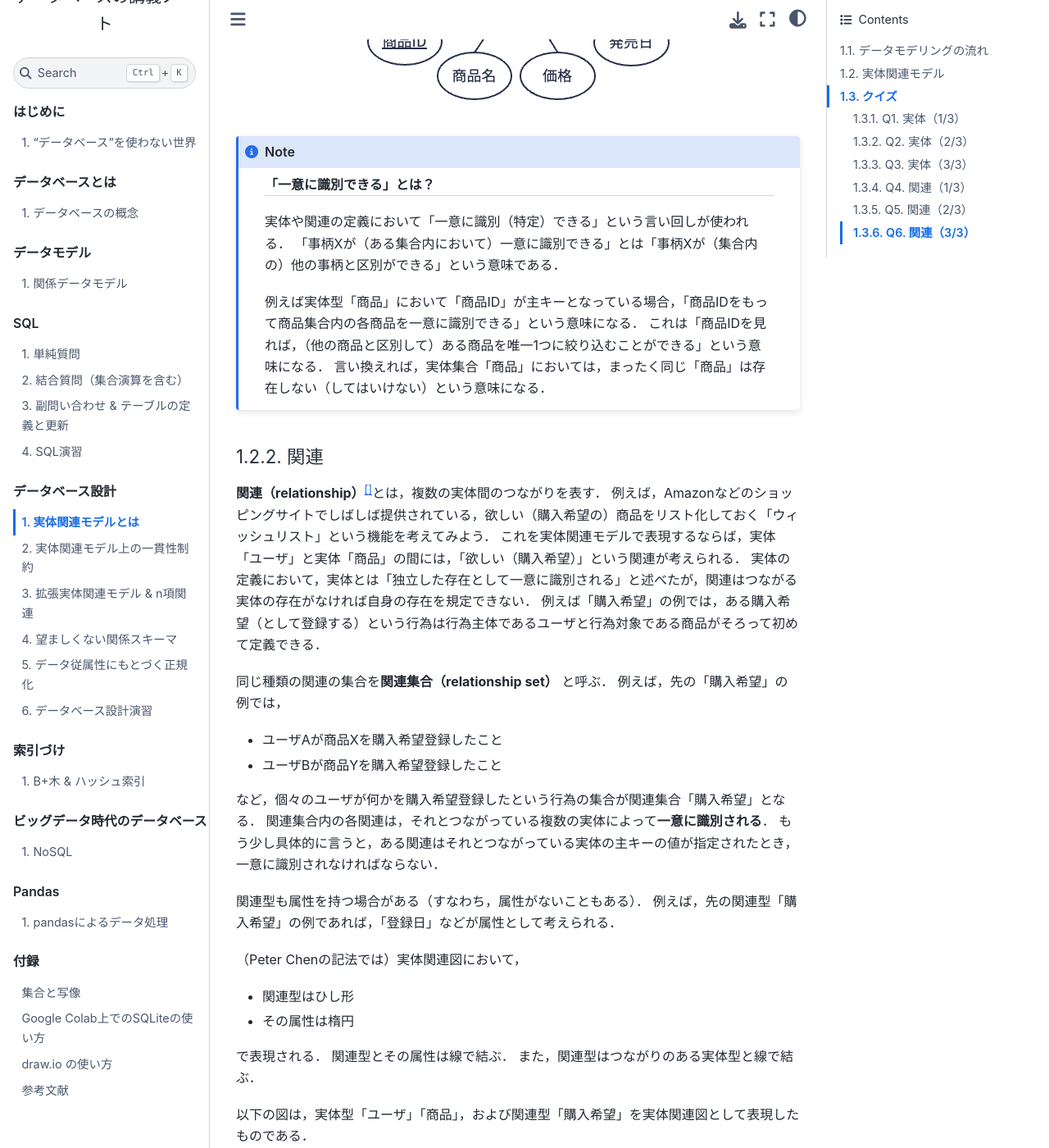
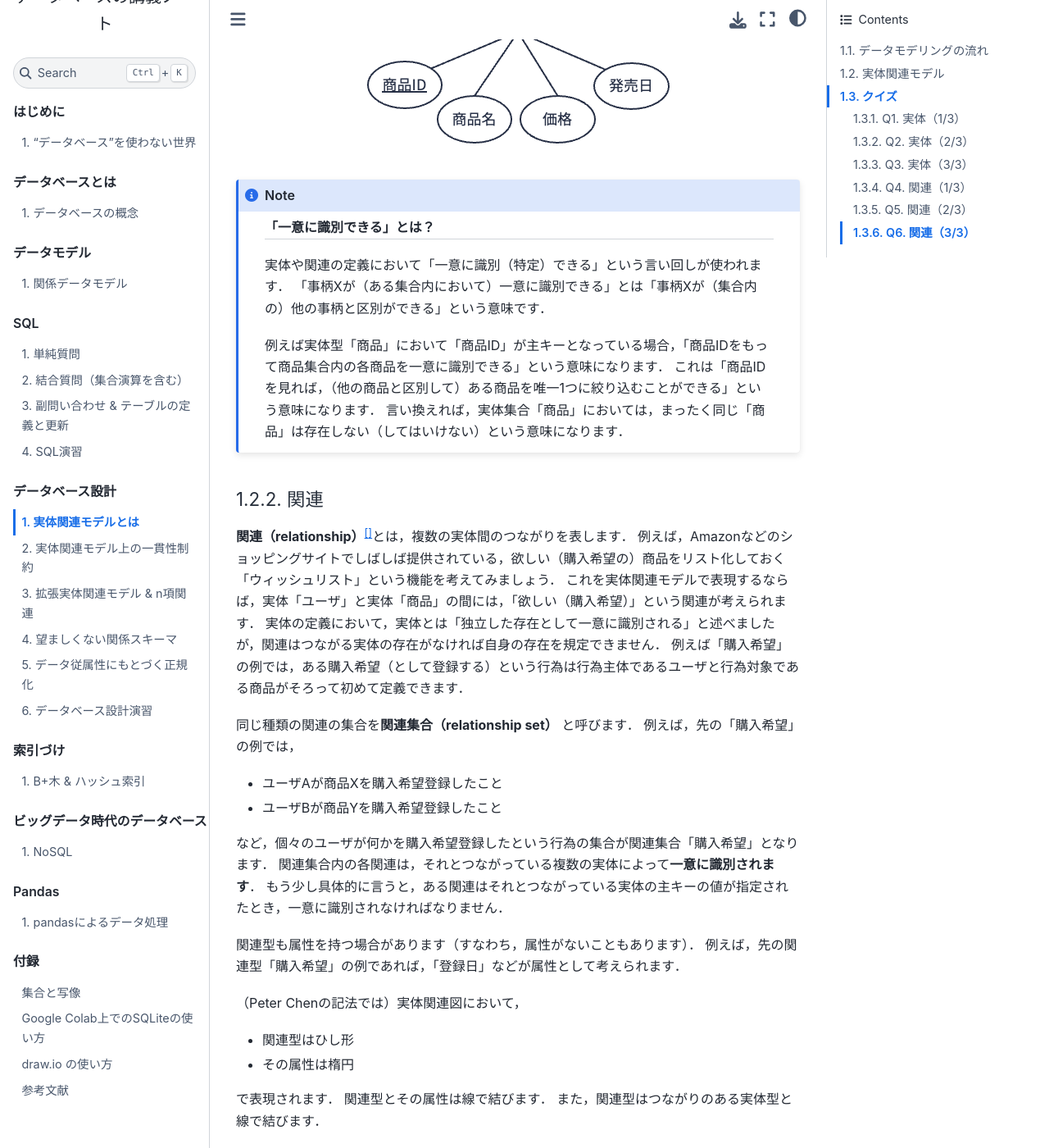
Before and after one commit to hontolab-courses/database-lecturenote, a Jupyter Book: the page built from content/er-model/01.md, in a window 1280 px wide and 1400 px high, scrolled down 2664 px. Shown: the whole window at 82% size. Built offline with Jupyter Book 1.0.4 settings and Sphinx 7.4.7 and the Sphinx Book theme 1.1.4, drawn with Linux system fonts in a browser that asks for light colours; some of the changed text lies outside the part shown.

Commit message:
実体関連モデル

````diff
--- a/content/er-model/01.md
+++ b/content/er-model/01.md
@@ -1,55 +1,55 @@
 # 実体関連モデルとは
 
 ## データモデリングの流れ
-関係データベースを設計するにあたり，いきなり完全無欠な複数の関係表（テーブル）を設計することは難しい．
-これまでの解説で扱ってきたテーブルは高々数個であった．
-しかし，実際のデータ管理の現場ではテーブル数が数十，数百になることはめずらしくない．
+関係データベースを設計するにあたり，いきなり完全無欠な複数の関係表（テーブル）を設計することは難しいです．
+これまでの解説で扱ってきたテーブルは高々数個でした．
+しかし，実際のデータ管理の現場ではテーブル数が数十，数百になることはめずらしくありません．
 そのため，どれほど経験があるデータエンジニアであっても
 - 冗長なデータがない
 - 一貫性制約の保持が容易である
 
-関係データベースを設計するには，対象とする事象やその中に存在するルールに対する理解を深めた上で，体系的にデータモデルを構築する必要がある．
+関係データベースを設計するには，対象とする事象やその中に存在するルールに対する理解を深めた上で，体系的にデータモデルを構築する必要があります．
 
-以下の図に示すように，一般にデータモデリングは概念モデリング，論理モデリングの順で行われる．
+以下の図に示すように，一般にデータモデリングは概念モデリング，論理モデリングの順で行われます．
 
 ![モデリング手順](fig/model-transform.png "モデリング手順")
 
 
-**概念モデリング**は，最終的にどのようなデータベース技術を利用するかに関係なく，扱おうとするデータ対象がどのようなものであるか（どのような意味を持つか）を記述する手続きである．
-概念モデリングにおいては，しばしば実体関連モデルが用いられる．
+**概念モデリング**は，最終的にどのようなデータベース技術を利用するかに関係なく，扱おうとするデータ対象がどのようなものであるか（どのような意味を持つか）を記述する手続きです．
+概念モデリングにおいては，しばしば実体関連モデルが用いられます．
 
-**論理モデリング**の過程では，概念モデリングで設計された概念モデルをデータベース管理システムが扱えるよう変換する．
-例えば，データベース管理システムが関係データベース管理システムであれば，あらかじめ設計された概念モデルを関係データモデルに変換する．
+**論理モデリング**の過程では，概念モデリングで設計された概念モデルをデータベース管理システムが扱えるよう変換します．
+例えば，データベース管理システムが関係データベース管理システムであれば，あらかじめ設計された概念モデルを関係データモデルに変換します．
 
-以降では，代表的な概念モデルである実体関連モデルを解説した後，実体関連モデルを関係データモデルに変換する方法について述べる．
+以降では，代表的な概念モデルである実体関連モデルを解説した後，実体関連モデルを関係データモデルに変換する方法について述べます．
 
 
 ```{note}
 ### データモデリングは難しい!?
-本講を含め，「データベース設計」のシリーズで学ぶ概念はそれほど多くない．
-しかしながら，実際にデータベース設計ができるようになるには時間がかかる．
-設計は知識よりも経験がものを言うからである．
+本講を含め，「データベース設計」のシリーズで学ぶ概念はそれほど多くありません．
+しかしながら，実際にデータベース設計ができるようになるには時間がかかります．
+設計は知識よりも経験がものを言うからです．
 
-本講で学ぶ実体関連モデルも学習内容は多くない．
-内容も一見すると大したことがないように見える．
-しかし，初心者がいざ実体関連モデルを作ろうとすると，何をどうすればよいのか困ることだろう．
-モデルを作ってみても，それが正しいものか不安になるだろう．
+本講で学ぶ実体関連モデルも学習内容は多くありません．
+内容も一見すると大したことがないように見えます．
+しかし，初心者がいざ実体関連モデルを作ろうとすると，何をどうすればよいのか困ることでしょう．
+モデルを作ってみても，それが正しいものか不安になるでしょう．
 
-データモデリングを含め，抽象的な思考はとにかく「やってみては間違えるを繰り返す」しかない．
+データモデリングを含め，抽象的な思考はとにかく「やってみては間違えるを繰り返す」しかありません．
 ```
 
 
 ## 実体関連モデル
-**実体関連モデル（entity-relationship model; ERモデル）** は，[Peter Chen](https://ja.wikipedia.org/wiki/%E3%83%94%E3%83%BC%E3%82%BF%E3%83%BC%E3%83%BB%E3%83%81%E3%82%A7%E3%83%B3)により提唱された概念モデリング用のデータモデルである．
-実体関連モデルでは，実世界のデータのすべてを「実体」と「関連」の2種類で分類・記述する．
-実体関連モデルを図として表現したものを**実体関連図（entity-relationship diagram; ER図）** と呼ぶ．
+**実体関連モデル（entity-relationship model; ERモデル）** は，[Peter Chen](https://ja.wikipedia.org/wiki/%E3%83%94%E3%83%BC%E3%82%BF%E3%83%BC%E3%83%BB%E3%83%81%E3%82%A7%E3%83%B3)により提唱された概念モデリング用のデータモデルです．
+実体関連モデルでは，実世界のデータのすべてを「実体」と「関連」の2種類で分類・記述します．
+実体関連モデルを図として表現したものを**実体関連図（entity-relationship diagram; ER図）** と呼びます．
 
-実体関連モデルおよび実体関連図には様々な記法・拡張が存在するが，本講義ではPeter Chenの記法に従い説明を行う．
+実体関連モデルおよび実体関連図には様々な記法・拡張が存在しますが，本講義ではPeter Chenの記法に従い説明を行います．
 
 
 ### 実体
-**実体（entity）** とは，データ対象をモデル化しようとしたときに，独立した存在として一意に識別可能な物体や事象である．
-例えば，ショッピングサイトで取り扱う商品や購買記録をデータベースで管理することを考えよう．
+**実体（entity）** とは，データ対象をモデル化しようとしたときに，独立した存在として一意に識別可能な物体や事象です．
+例えば，ショッピングサイトで取り扱う商品や購買記録をデータベースで管理することを考えましょう．
 そこに登場する（であろう）個々の
 - ユーザ
 - 商品
@@ -57,125 +57,120 @@
 - 商品レビュー
 - （ショッピングサイトにおける）カート
 
-などは実体と見なすことができる．
-なお，商品レビューやカートは物理的に存在するものではないが，概念的には独立した存在として識別可能な事象であるため実体となりえる．
+などは実体と見なすことができます．
+なお，商品レビューやカートは物理的に存在するものではありませんが，概念的には独立した存在として識別可能な事象であるため実体となりえます．
 
-同じ種類の実体の集合を**実体集合**と呼ぶ．
-実体集合と実体は「集合とその要素（インスタンス）」の関係になる．
-例えば，実体集合「商品」の要素としては，「はーいお茶」「午前の紅茶」「健康麦茶」などが考えられる．
+同じ種類の実体の集合を**実体集合**と呼びます．
+実体集合と実体は「集合とその要素（インスタンス）」の関係になります．
+例えば，実体集合「商品」の要素としては，「はーいお茶」「午前の紅茶」「健康麦茶」などが考えられます．
 
-実体集合の属性や一貫性制約を定めたものを**実体型（entity type）** と呼ぶ．
-実体型は必ず1つ以上の**属性（attribute）** を持つ．
-属性とは実体を特徴づける性質を表すものである．
-例えば，実体集合「商品」の属性としては「商品ID」「商品名」「価格」「発売日」などがあげられる．
+実体集合の属性や一貫性制約を定めたものを**実体型（entity type）** と呼びます．
+実体型は必ず1つ以上の**属性（attribute）** を持ちます．
+属性とは実体を特徴づける性質を表すものです．
+例えば，実体集合「商品」の属性としては「商品ID」「商品名」「価格」「発売日」などがあげられます．
 
-関係データモデルと同様，実体集合の実体（要素）を一意に識別（特定）するための極小な属性集合を**キー** と呼ぶ．
-キーのうち，管理上最適と考えられるものを**主キー** と呼ぶ．
-実体型は必ず主キーをもつ．
+関係データモデルと同様，実体集合の実体（要素）を一意に識別（特定）するための極小な属性集合を**キー** と呼びます．
+キーのうち，管理上最適と考えられるものを**主キー** と呼びます．
+実体型は必ず主キーを持ちます．
 
 （Peter Chenの記法では）実体関連図において，
 - 実体型は矩形
 - 属性は楕円
 
-で表現される．
-なお，主キーとなる属性には**下線を引く**．
-実体型とその属性は線で結ぶ．
+で表現されます．
+なお，主キーとなる属性には**下線を引きます**．
+実体型とその属性は線で結びます．
 
-下の図は，実体型「商品」を実体関連図として表現したものである（[★Quiz1★](#er-model1-q1)，[★Quiz2★](#er-model1-q2)，[★Quiz3★](#er-model1-q3)）．
+下の図は，実体型「商品」を実体関連図として表現したものです（[★Quiz1★](#er-model1-q1)，[★Quiz2★](#er-model1-q2)，[★Quiz3★](#er-model1-q3)）．
 
 ![実体-商品](fig/product-entity.png "実体-商品")
 
 
 ```{note}
 ### 「一意に識別できる」とは？
-実体や関連の定義において「一意に識別（特定）できる」という言い回しが使われる．
-「事柄Xが（ある集合内において）一意に識別できる」とは「事柄Xが（集合内の）他の事柄と区別ができる」という意味である．
+実体や関連の定義において「一意に識別（特定）できる」という言い回しが使われます．
+「事柄Xが（ある集合内において）一意に識別できる」とは「事柄Xが（集合内の）他の事柄と区別ができる」という意味です．
 
-例えば実体型「商品」において「商品ID」が主キーとなっている場合，「商品IDをもって商品集合内の各商品を一意に識別できる」という意味になる．
-これは「商品IDを見れば，（他の商品と区別して）ある商品を唯一1つに絞り込むことができる」という意味になる．
-言い換えれば，実体集合「商品」においては，まったく同じ「商品」は存在しない（してはいけない）という意味になる．
+例えば実体型「商品」において「商品ID」が主キーとなっている場合，「商品IDをもって商品集合内の各商品を一意に識別できる」という意味になります．
+これは「商品IDを見れば，（他の商品と区別して）ある商品を唯一1つに絞り込むことができる」という意味になります．
+言い換えれば，実体集合「商品」においては，まったく同じ「商品」は存在しない（してはいけない）という意味になります．
 ```
 
 
 ### 関連
-**関連（relationship）**[^関連]とは，複数の実体間のつながりを表す．
-例えば，Amazonなどのショッピングサイトでしばしば提供されている，欲しい（購入希望の）商品をリスト化しておく「ウィッシュリスト」という機能を考えてみよう．
-これを実体関連モデルで表現するならば，実体「ユーザ」と実体「商品」の間には，「欲しい（購入希望）」という関連が考えられる．
-実体の定義において，実体とは「独立した存在として一意に識別される」と述べたが，関連はつながる実体の存在がなければ自身の存在を規定できない．
-例えば「購入希望」の例では，ある購入希望（として登録する）という行為は行為主体であるユーザと行為対象である商品がそろって初めて定義できる．
+**関連（relationship）**[^関連]とは，複数の実体間のつながりを表します．
+例えば，Amazonなどのショッピングサイトでしばしば提供されている，欲しい（購入希望の）商品をリスト化しておく「ウィッシュリスト」という機能を考えてみましょう．
+これを実体関連モデルで表現するならば，実体「ユーザ」と実体「商品」の間には，「欲しい（購入希望）」という関連が考えられます．
+実体の定義において，実体とは「独立した存在として一意に識別される」と述べましたが，関連はつながる実体の存在がなければ自身の存在を規定できません．
+例えば「購入希望」の例では，ある購入希望（として登録する）という行為は行為主体であるユーザと行為対象である商品がそろって初めて定義できます．
 
-同じ種類の関連の集合を**関連集合（relationship set）** と呼ぶ．
+同じ種類の関連の集合を**関連集合（relationship set）** と呼びます．
 例えば，先の「購入希望」の例では，
 - ユーザAが商品Xを購入希望登録したこと
 - ユーザBが商品Yを購入希望登録したこと
 
-など，個々のユーザが何かを購入希望登録したという行為の集合が関連集合「購入希望」となる．
-関連集合内の各関連は，それとつながっている複数の実体によって**一意に識別される**．
-もう少し具体的に言うと，ある関連はそれとつながっている実体の主キーの値が指定されたとき，一意に識別されなければならない．
+など，個々のユーザが何かを購入希望登録したという行為の集合が関連集合「購入希望」となります．
+関連集合内の各関連は，それとつながっている複数の実体によって**一意に識別されます**．
+もう少し具体的に言うと，ある関連はそれとつながっている実体の主キーの値が指定されたとき，一意に識別されなければなりません．
 
-関連型も属性を持つ場合がある（すなわち，属性がないこともある）．
-例えば，先の関連型「購入希望」の例であれば，「登録日」などが属性として考えられる．
+関連型も属性を持つ場合があります（すなわち，属性がないこともあります）．
+例えば，先の関連型「購入希望」の例であれば，「登録日」などが属性として考えられます．
 
 （Peter Chenの記法では）実体関連図において，
 - 関連型はひし形
 - その属性は楕円
 
-で表現される．
-関連型とその属性は線で結ぶ．
-また，関連型はつながりのある実体型と線で結ぶ．
+で表現されます．
+関連型とその属性は線で結びます．
+また，関連型はつながりのある実体型と線で結びます．
 
-以下の図は，実体型「ユーザ」「商品」，および関連型「購入希望」を実体関連図として表現したものである．
+以下の図は，実体型「ユーザ」「商品」，および関連型「購入希望」を実体関連図として表現したものです．
 
 ![関連-欲しい](fig/wishlist-relationship.png "関連-欲しい")
 
 
-[^関連]: 「関連」と「関係」は混同しやすいが異なる概念なので注意すること．「関連（relationship）」は実体関連モデルにおける概念で，複数の実体間のつながりを表す．一方，「関係（relation）」は数学や関係データベース上の概念で，集合の直積の部分集合を意味する．
+[^関連]: 「関連」と「関係」は混同しやすいですが異なる概念なので注意してください．「関連（relationship）」は実体関連モデルにおける概念で，複数の実体間のつながりを表します．一方，「関係（relation）」は数学や関係データベース上の概念で，集合の直積の部分集合を意味します．
 
 
-以下の図は，上の実体関連図に示したモデルの実体および関連（つまり実体集合および関連集合の要素）の例を図示したものである．
-スペースの都合上，実体および関連が持つ属性のうち，主キーの値のみを図示している．
-関連「購入希望」の下に書かれた値は，各関連につながる実体の主キーの値のペアである（[★Quiz4★](#er-model1-q4)，[★Quiz5★](#er-model1-q5)）．
+以下の図は，上の実体関連図に示したモデルの実体および関連（つまり実体集合および関連集合の要素）の例を図示したものです．
+スペースの都合上，実体および関連が持つ属性のうち，主キーの値のみを図示しています．
+関連「購入希望」の下に書かれた値は，各関連につながる実体の主キーの値のペアです（[★Quiz4★](#er-model1-q4)，[★Quiz5★](#er-model1-q5)）．
 
 ![ERモデル要素例](fig/er-model-elements.png "ERモデル要素例")
 
 
-[^関連]: 関係データベースの話題において，関係と関連を混同しがちである．
-関係（relation）は関係データモデル上の用語で，直積集合の部分集合（タプル集合）を意味する．
-関連は実体関連モデル上の用語である．
-
-
 ### 役割の明示
-ある大学ではデータベースを用いた学生情報の管理を検討しているとしよう．
+ある大学ではデータベースを用いた学生情報の管理を検討しているとしましょう．
 さて，この大学ではどの学生も
 - 自分の面倒を見てくれる「先輩」学生
 - 面倒を見てあげる必要のある「後輩」学生
 
-が割り当てられているとしよう．
-このような状況を実体関連モデルで表現したい．
+が割り当てられているとしましょう．
+このような状況を実体関連モデルで表現したいです．
 
 与えられた条件をふまえて
 - 実体型として「先輩学生」と「後輩学生」，
 - 先輩学生と後輩学生とのつながりを表す関連型として「世話」
 
-を定義したとしよう．
-この定義に従ってデータを管理しようとすると，面倒なことが起きる．
-例えば，学生`山畑滝子`さんには`川澄桜子`さんという先輩と`田辺通`さんという後輩がいたとしよう．
-この状況を先に定義した実体関連モデルで考えてみると，以下の図のように`山畑滝子`という唯一無二の実体が実体集合「先輩学生」と実体集合「後輩学生」のそれぞれの要素に現れてしまう．
-検討しているデータベースでは学生情報を管理したいので，2つの実体集合に同じ情報が二重に登場するのはよろしくない．
-学生は実体型「学生」だけで表現するのが望ましい．
-先の実体関連モデリングは適切ではなかったのである．
+を定義したとしましょう．
+この定義に従ってデータを管理しようとすると，面倒なことが起きます．
+例えば，学生`山畑滝子`さんには`川澄桜子`さんという先輩と`田辺通`さんという後輩がいたとしましょう．
+この状況を先に定義した実体関連モデルで考えてみると，以下の図のように`山畑滝子`という唯一無二の実体が実体集合「先輩学生」と実体集合「後輩学生」のそれぞれの要素に現れてしまいます．
+検討しているデータベースでは学生情報を管理したいので，2つの実体集合に同じ情報が二重に登場するのはよろしくありません．
+学生は実体型「学生」だけで表現するのが望ましいです．
+先の実体関連モデリングは適切ではありませんでした．
 
 ![役割づけなしモデル](fig/er-model-without-role.png "役割づけなしモデル")
 
 
-実体型「学生」とその他の関連型のみで学生間の先輩後輩関係を表現できないだろうか．
+実体型「学生」とその他の関連型のみで学生間の先輩後輩関係を表現できないでしょうか．
 これを実現するには，以下の実体関連図のように，実体型「学生」と関連「世話」の間に
 - 先輩関係を表す直線
 - 後輩関係を表す直線
 
-を別々に引き，直線が意味する**役割**を明示すればよい（つまり2本の線を引く）．
-このようにすることで，学生の概念を実体型「学生」だけに集約ができ，かつ先輩後輩の関係を表現できる．
-今回の例のように，同一の実体型間に関連型が存在するケースでは，枝の上に役割を明示することで対応する（[★Quiz6★](#er-model1-q6)）．
+を別々に引き，直線が意味する**役割**を明示すればよいです（つまり2本の線を引きます）．
+このようにすることで，学生の概念を実体型「学生」だけに集約ができ，かつ先輩後輩の関係を表現できます．
+今回の例のように，同一の実体型間に関連型が存在するケースでは，枝の上に役割を明示することで対応します（[★Quiz6★](#er-model1-q6)）．
 
 
 ![役割づけありモデル](fig/er-model-with-role.png "役割づけありモデル")
@@ -183,8 +178,8 @@
 
 ```{note}
 ### 実体，関連，属性を見分ける経験則
-何を実体として何を関連として見なすか，どれを属性として見なすか，迷うことがあるだろう．
-実体関連モデルを提唱したPeter Chenは自身が発表した論文["English, Chinese and ER diagrams"](https://bit.csc.lsu.edu/~chen/pdf/ER_C.pdf)において，以下のような経験則を提案した．
+何を実体として何を関連として見なすか，どれを属性として見なすか，迷うことがあるでしょう．
+実体関連モデルを提唱したPeter Chenは自身が発表した論文[\"English, Chinese and ER diagrams\"](https://bit.csc.lsu.edu/~chen/pdf/ER_C.pdf)において，以下のような経験則を提案しました．
 
 - 普通名詞: 実体型
 - 固有名詞: 実体
@@ -193,19 +188,19 @@
 - 形容詞: 実体の属性
 - 副詞: 関連の属性
 
-以上の経験則は当てはまらないこともあるが，目安にはなるので初学者は参考するとよい．
+以上の経験則は当てはまらないこともありますが，目安にはなるので初学者は参考にするとよいでしょう．
 ```
 
 ---
 
 ## クイズ
 
-[Apple Music](https://music.apple.com/)や[Spotify](https://open.spotify.com/)，[LINE MUSIC](https://music.line.me/about/)などのサブスクリプション型音楽ストリーミングサービスでは，月額や年額でサービス使用料を支払うことで，好きなアーティストの好きな楽曲を好きなだけ聴くことができる．
-ユーザは「プレイリスト」と呼ばれる，あるテーマをもとに楽曲を集めたリストを作成・公開することができる．
-また，ユーザは別のユーザをフォローし，そのユーザが新しいプレイリストを作成すると通知を受け取ることができる．
+[Apple Music](https://music.apple.com/)や[Spotify](https://open.spotify.com/)，[LINE MUSIC](https://music.line.me/about/)などのサブスクリプション型音楽ストリーミングサービスでは，月額や年額でサービス使用料を支払うことで，好きなアーティストの好きな楽曲を好きなだけ聴くことができます．
+ユーザは「プレイリスト」と呼ばれる，あるテーマをもとに楽曲を集めたリストを作成・公開することができます．
+また，ユーザは別のユーザをフォローし，そのユーザが新しいプレイリストを作成すると通知を受け取ることができます．
 
-下記クイズでは，架空のサブスクリプション型音楽ストリーミングサービス「Orange Music」の実体関連モデルについて考える．
-なお，実体関連図の作成には[draw.io](https://app.diagrams.net/)を用いるとよい．
+下記クイズでは，架空のサブスクリプション型音楽ストリーミングサービス「Orange Music」の実体関連モデルについて考えます．
+なお，実体関連図の作成には[draw.io](https://app.diagrams.net/)を用いるとよいでしょう．
 
 
 (er-model1-q1)=
````
Also changed, not shown: other parts of content/er-model/01.md (+1 -1 lines), content/er-model/02.md (+68 -68 lines), content/er-model/03.md (+29 -29 lines).
